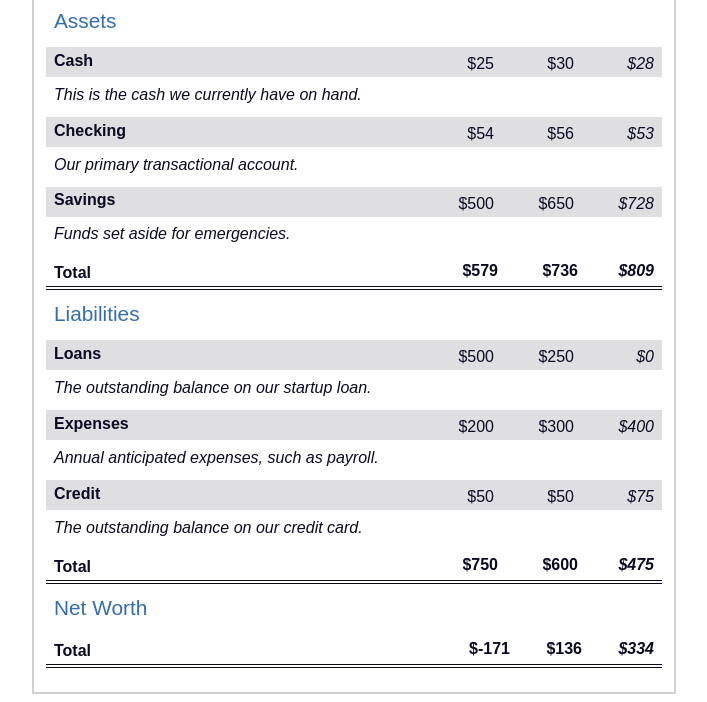
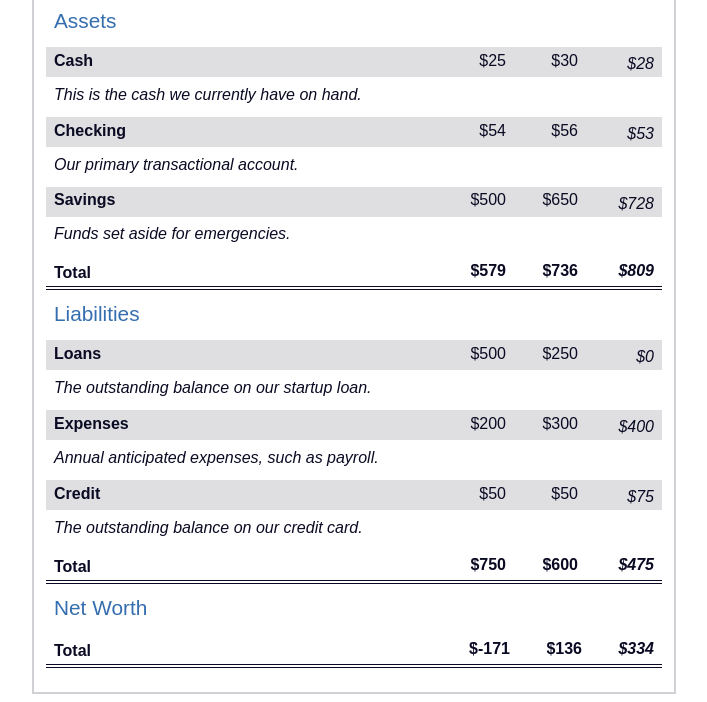
Before and after one commit to kennia-sanchez/Responsive-Web-Design, a plain HTML site: page BalanceSheet/index.html in a window 1280 px wide. Shown: the part 164-866 px from the top of the page, without its empty margins (286-993 px from the left). Drawn offline with Linux system fonts and the light colour scheme.

Commit message:
Update styles.css

```diff
--- a/BalanceSheet/styles.css
+++ b/BalanceSheet/styles.css
@@ -146,6 +146,6 @@ tr.data td {
   text-align: right;
 }
 
-tr.data td {
+tr.data td:last-of-type {
   padding: 0.5rem;
 }
```
